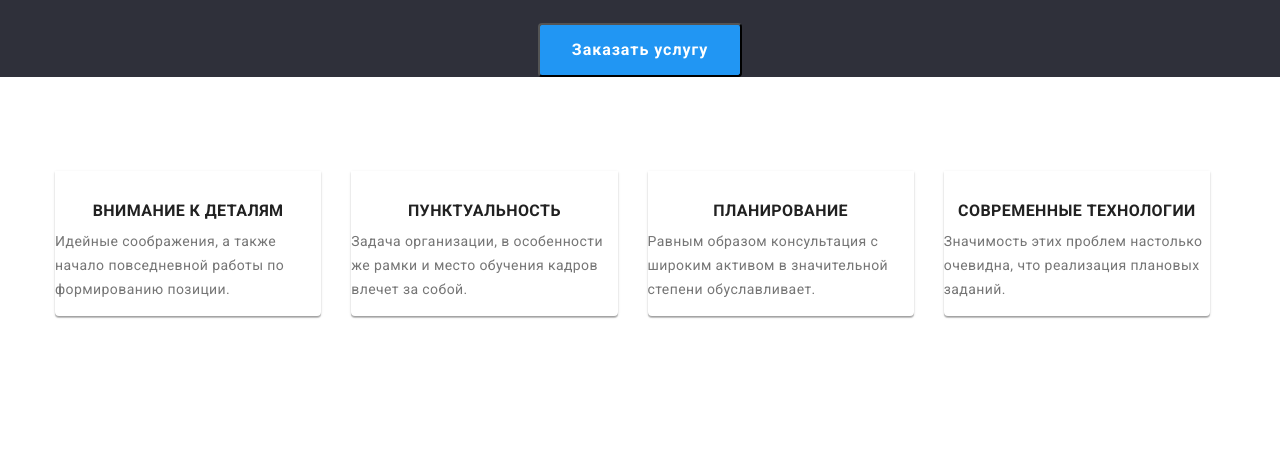
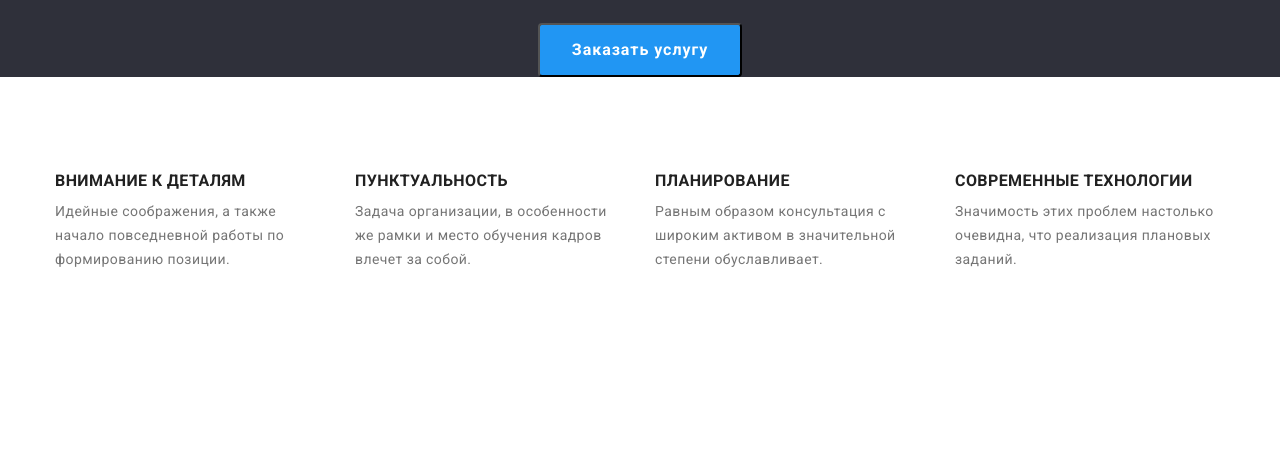
Before and after one commit to Sab1k/goit-markup-hw-03, a plain HTML site: page index.html in a window 1280 px wide. Shown: the part 297-754 px from the top of the page. Drawn offline with nearby package versions, Linux system fonts and the light colour scheme.

Commit message:
правки в дз 3

```diff
--- a/css/styles.css
+++ b/css/styles.css
@@ -203,6 +203,37 @@ img {
   flex-wrap: wrap;
   margin-right: -15px;
 }
+.feature-list .title {
+  color: var(--primary-text-color);
+  font-weight: 700;
+  font-size: 16px;
+  line-height: 1.2;
+}
+/* Преимущества компании */
+.advantages {
+  display: flex;
+  margin-right: -15px;
+}
+.item-advantages:not(:last-child) {
+  margin-right: 30px;
+}
+.item-advantages p {
+  margin-bottom: 0;
+}
+.advantages .item-advantages {
+  width: 270px;
+}
+.advantages .title {
+  color: var(--primary-text-color);
+  font-weight: 700;
+  font-size: 16px;
+  line-height: 1.2;
+}
+.about {
+  text-transform: uppercase;
+  margin-bottom: 10px;
+}
+
 /* Страница портфолио (сетка) */
 .feature-list .cards {
   flex-basis: calc(100% / 3 - var(--cards-set-gap));
@@ -228,7 +259,11 @@ img {
 .cards .section-filters {
   margin-bottom: 20px;
 }
-/* Страница студия  */
+.section-filters {
+  font-size: 16px;
+  line-height: 1.87;
+}
+/* Чем занимается компания  */
 .feature-list-company {
   display: flex;
   flex-wrap: wrap;
@@ -242,6 +277,7 @@ img {
   margin-right: 0;
 }
 
+/* Команда компании */
 .feature-list .item {
   flex-basis: calc(100% / 4 - var(--cards-set-gap));
   margin-right: var(--cards-set-gap);
@@ -267,26 +303,10 @@ img {
   line-height: 1.2;
 }
 
-.feature-list .title {
-  color: var(--primary-text-color);
-  font-weight: 700;
-  font-size: 16px;
-  line-height: 1.2;
-}
-.about {
-  text-transform: uppercase;
-  margin-bottom: 10px;
-}
-
 .team {
   padding-top: 94px;
   padding-bottom: 94px;
   background-color: #f5f4fa;
-}
-
-.section-filters {
-  font-size: 16px;
-  line-height: 1.87;
 }
 
 /* Button */
--- a/index.html
+++ b/index.html
@@ -47,20 +47,20 @@
 <section class="section">
     <div class="container">
     <h2 class="section-title visually-hidden"> Преимущества Компании </h2>
-    <ul class="feature-list">
-        <li class="item">
+    <ul class="advantages">
+        <li class="item-advantages">
             <h3 class="title about">Внимание к деталям </h3>
             <p>Идейные соображения, а также начало повседневной работы по формированию позиции.</p>
         </li>
-        <li class="item">
+        <li class="item-advantages">
             <h3 class="title about">Пунктуальность</h3>
             <p>Задача организации, в особенности же рамки и место обучения кадров влечет за собой.</p>
         </li>
-        <li class="item">
+        <li class="item-advantages">
             <h3 class="title about">Планирование</h3>
             <p>Равным образом консультация с широким активом в значительной степени обуславливает.</p>
         </li>
-        <li class="item">
+        <li class="item-advantages">
             <h3 class="title about"> Современные технологии</h3>
             <p>Значимость этих проблем настолько очевидна, что реализация плановых заданий.</p>
         </li>
```
